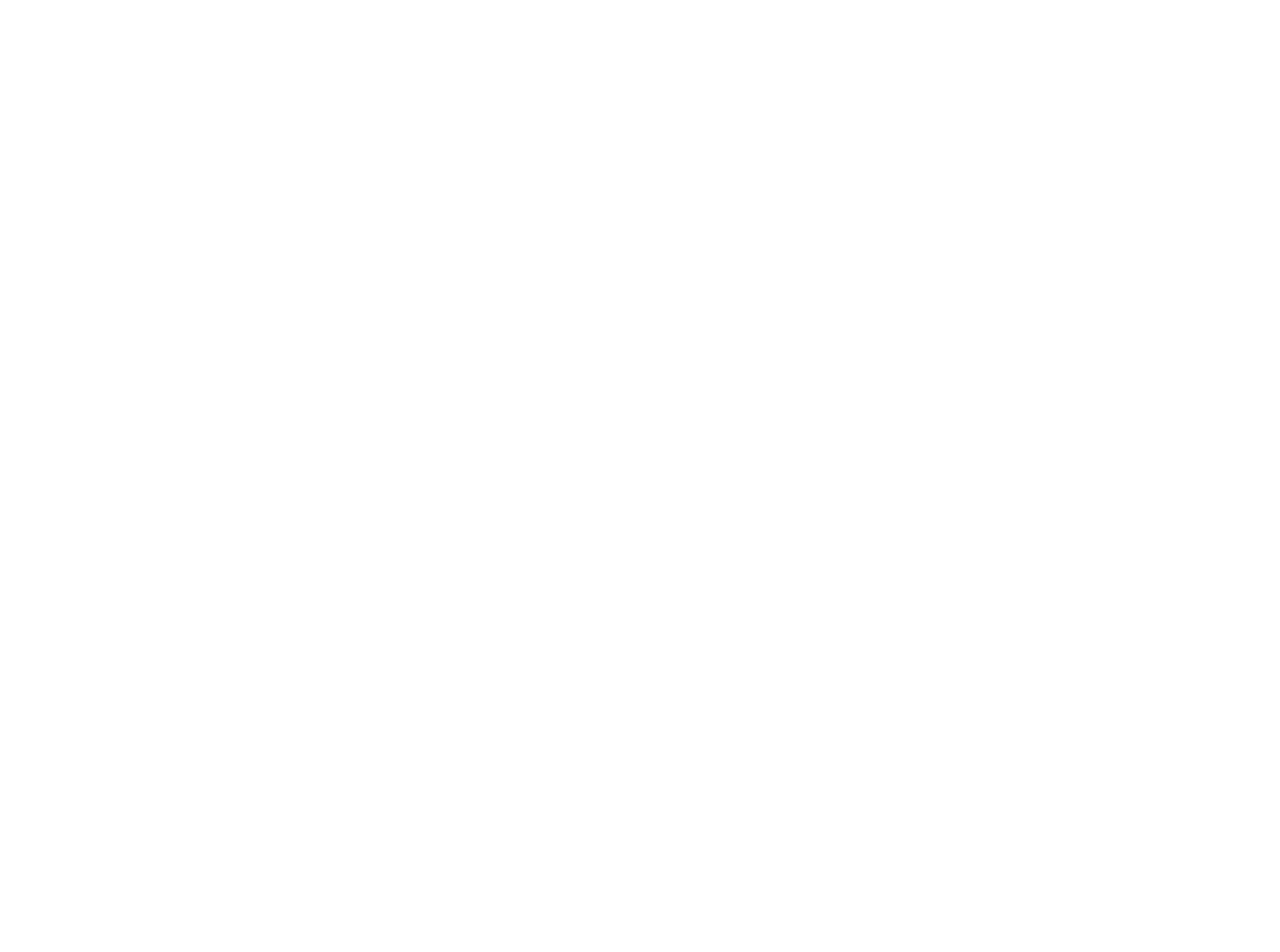
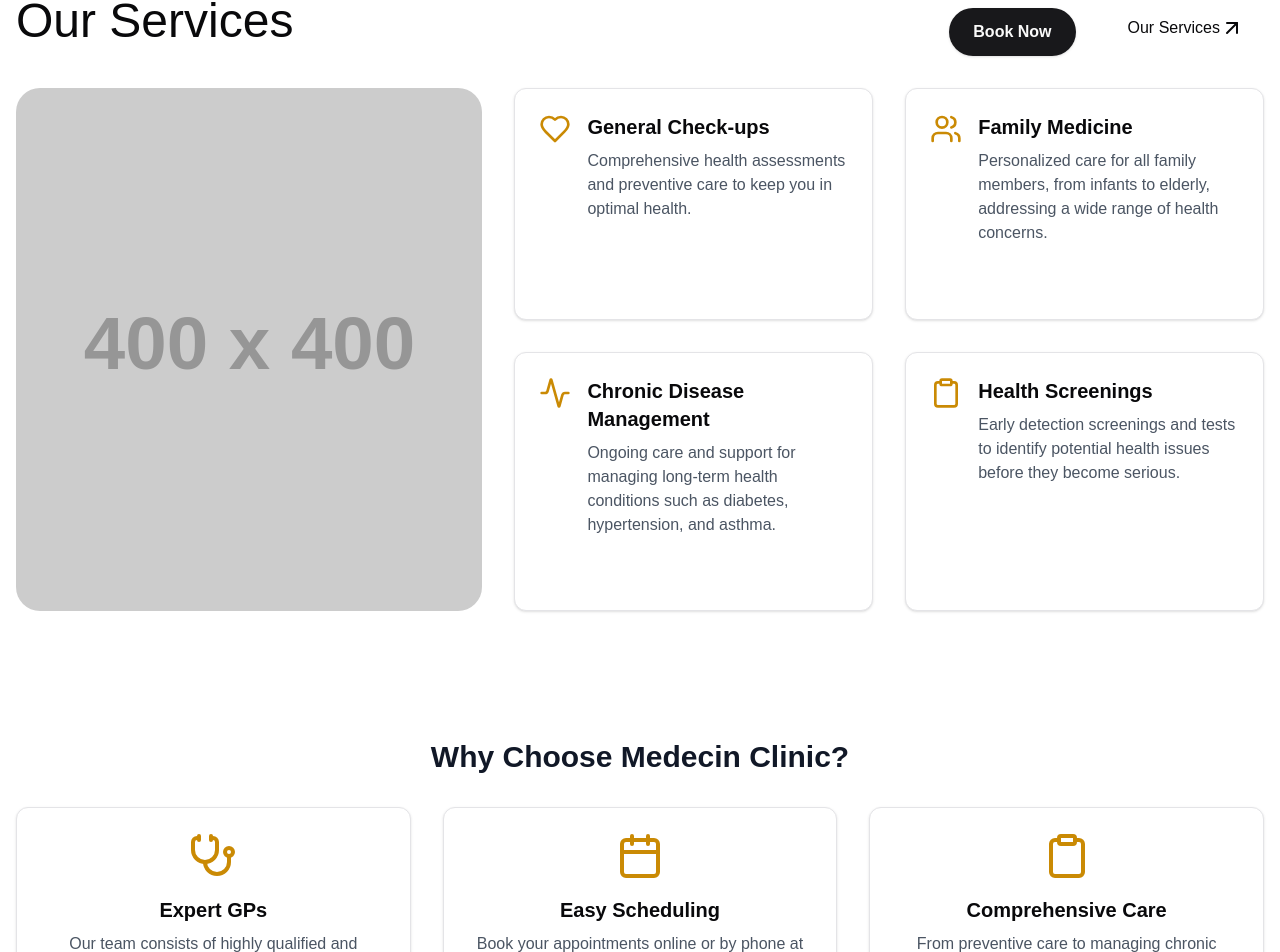
Before and after one commit to redomar/medecin, a Next.js app: page / in a window 1280 px wide. Shown: the part 1004-1956 px from the top of the page. Before the commit the page ends 984 px from the top, so only its background shows below. Built offline with nearby package versions, Linux system fonts and the light colour scheme.

Commit message:
Refactor code structure for better organization and add action buttons for booking and services

```diff
--- a/src/app/page.tsx
+++ b/src/app/page.tsx
@@ -4,16 +4,12 @@
 import {
   Activity,
   ArrowUpRight,
-  Briefcase,
-  CalendarCheck,
+  Calendar,
   Clipboard,
-  Globe,
   Heart,
-  Home,
   Hospital,
   Menu,
-  Phone,
-  UserPlus,
+  Stethoscope,
   Users,
 } from "lucide-react";
 import Image from "next/image";
@@ -60,6 +56,47 @@
   </>
 );
 
+const ActionButtons = () => {
+  return (
+    <div className="flex flex-col md:flex-row gap-4 mt-6">
+      <Button className="font-extrabold text-md rounded-full p-5 md:p-6">
+        Book Now
+      </Button>
+      <Button variant="ghost" className="md:ml-4 text-md rounded-full p-5">
+        Our Services
+        <ArrowUpRight />
+      </Button>
+    </div>
+  );
+};
+
+const Services = [
+  {
+    title: "General Check-ups",
+    description:
+      "Comprehensive health assessments and preventive care to keep you in optimal health.",
+    icon: Heart,
+  },
+  {
+    title: "Family Medicine",
+    description:
+      "Personalized care for all family members, from infants to elderly, addressing a wide range of health concerns.",
+    icon: Users,
+  },
+  {
+    title: "Chronic Disease Management",
+    description:
+      "Ongoing care and support for managing long-term health conditions such as diabetes, hypertension, and asthma.",
+    icon: Activity,
+  },
+  {
+    title: "Health Screenings",
+    description:
+      "Early detection screenings and tests to identify potential health issues before they become serious.",
+    icon: Clipboard,
+  },
+];
+
 export default function Page() {
   return (
     <div className="flex flex-col min-h-screen bg-white">
@@ -97,8 +134,14 @@
         </div>
       </header>
 
-      <main className="flex-grow md:flex md:justify-center">
-        <section className="grid grid-cols-1 gap-8 lg:grid-cols-2 mx-4 mt-5 max-w-screen-xl xl:mx-24">
+      <main
+        className="flex-grow md:flex-col md:justify-center"
+        style={{
+          background:
+            "repeating-linear-gradient(to bottom, white 0px, white 445px,#00000005 445px,#00000005 1900px);",
+        }}
+      >
+        <section className="grid grid-cols-1 gap-8 lg:grid-cols-2 mx-4 mt-5 max-w-screen-xl xl:mx-24 xl:justify-center">
           <div className="bg-yellow-500 text-black py-8 px-6 md:p-10 flex flex-col gap-8 rounded-3xl lg:h-[756px] xl:h-[666px] lg:justify-center">
             <h1 className=" text-3xl md:text-5xl lg:text-6xl lg:mb-3 font-bold">
               Personalised Care with Professional Support
@@ -107,15 +150,7 @@
               Experience comprehensive and compassionate healthcare at Medecin
               Clinic. Our team of expert GPs is dedicated to your well-being.
             </p>
-            <div className="flex flex-col md:flex-row gap-4 mt-6">
-              <Button className="font-extrabold text-md rounded-full p-5 md:p-6">
-                Book Now
-              </Button>
-              <Button variant="ghost" className="md:ml-4 text-md rounded-full p-5">
-                Our Services
-                <ArrowUpRight />
-              </Button>
-            </div>
+            <ActionButtons />
           </div>
           <Image
             src="https://placehold.co/400x400/png"
@@ -126,6 +161,81 @@
           />
         </section>
 
+        <section className="mx-4 mt-32 max-w-screen-xl xl:mx-24 ">
+          <div className="grid md:grid-cols-2 lg:grid-cols-[1.3fr,1fr,1fr] gap-8">
+            <div className="md:flex md:justify-between md:items-baseline md:col-span-2 lg:col-span-3 w-full">
+              <h1 className="text-3xl lg:text-5xl ">Our Services</h1>
+              <ActionButtons />
+            </div>
+            {Services.map((service) => (
+              <Card key={service.title}>
+                <CardContent className="flex items-start p-6">
+                  <service.icon className="h-8 w-8 text-yellow-600 mr-4 flex-shrink-0" />
+                  <div>
+                    <h3 className="text-xl font-semibold mb-2">
+                      {service.title}
+                    </h3>
+                    <p className="text-gray-600">{service.description}</p>
+                  </div>
+                </CardContent>
+              </Card>
+            ))}
+
+            <Image
+              src="https://placehold.co/400x400/png"
+              alt="placeholder"
+              width={400}
+              height={400}
+              className="rounded-3xl w-full lg:h-[523px] md:col-span-2 lg:col-auto lg:object-cover lg:row-span-2 lg:row-start-2"
+            />
+          </div>
+        </section>
+
+        <section className="mx-4 mt-32 max-w-screen-xl xl:mx-24">
+          <h2 className="text-3xl font-bold text-center mb-8 text-gray-900">
+            Why Choose Medecin Clinic?
+          </h2>
+          <div className="grid md:grid-cols-3 gap-8">
+            <Card>
+              <CardContent className="flex flex-col items-center p-6">
+                <Stethoscope className="h-12 w-12 text-yellow-600 mb-4" />
+                <h3 className="text-xl font-semibold mb-2">Expert GPs</h3>
+                <p className="text-center text-gray-600">
+                  Our team consists of highly qualified and experienced general
+                  practitioners.
+                </p>
+              </CardContent>
+            </Card>
+            <Card>
+              <CardContent className="flex flex-col items-center p-6">
+                <Calendar className="h-12 w-12 text-yellow-600 mb-4" />
+                <h3 className="text-xl font-semibold mb-2">Easy Scheduling</h3>
+                <p className="text-center text-gray-600">
+                  Book your appointments online or by phone at your convenience.
+                </p>
+              </CardContent>
+            </Card>
+            <Card>
+              <CardContent className="flex flex-col items-center p-6">
+                <Clipboard className="h-12 w-12 text-yellow-600 mb-4" />
+                <h3 className="text-xl font-semibold mb-2">
+                  Comprehensive Care
+                </h3>
+                <p className="text-center text-gray-600">
+                  From preventive care to managing chronic conditions, we
+                  provide full medical support.
+                </p>
+              </CardContent>
+            </Card>
+            {/* <Image
+              src="https://placehold.co/400x400/png"
+              alt="placeholder"
+              width={400}
+              height={400}
+              className="rounded-3xl w-full lg:h-[523px] lg:object-cover"
+            /> */}
+          </div>
+        </section>
       </main>
 
       <footer className="bg-yellow-600 text-white py-8 px-4 md:px-6 lg:px-8">
```
